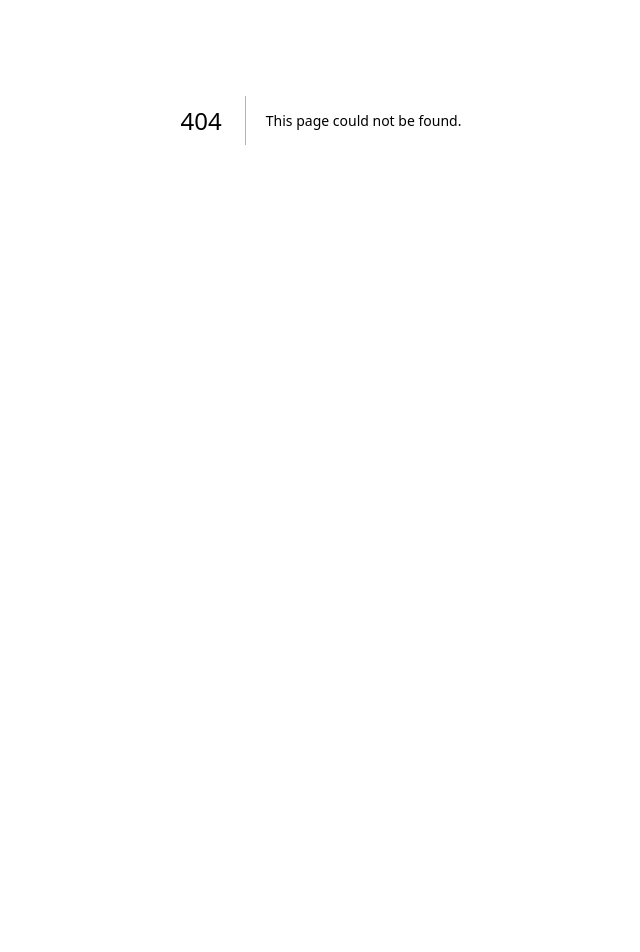
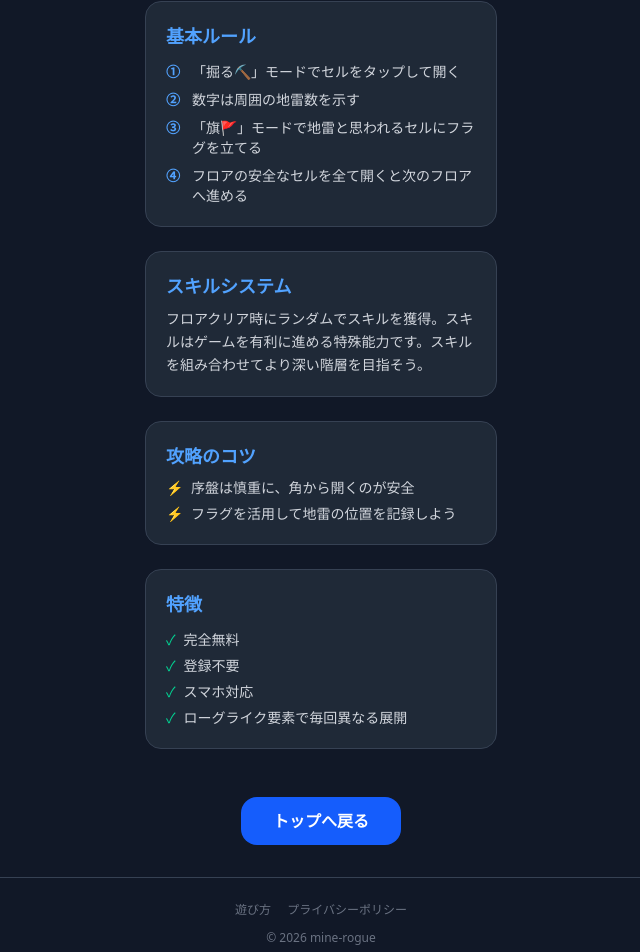
Before and after one commit to kikimi-02-cmd/mine-rogue, a Next.js app: page /how-to-play in a window 1280 px wide. Before the commit this address had no page. Shown: the part 280-1232 px from the top of the page, without its empty margins (319-959 px from the left). Before the commit the page ends 800 px from the top, so only its background shows below. Built offline with nearby package versions, Linux system fonts and the light colour scheme.

Commit message:
feat: add how-to-play page, content enrichment, fix ad placement

```diff
--- /dev/null
+++ b/app/how-to-play/page.tsx
@@ -0,0 +1,83 @@
+import type { Metadata } from 'next';
+import Link from 'next/link';
+import AdBanner from '@/components/AdBanner';
+
+export const metadata: Metadata = {
+  title: 'Mine Rogueの遊び方 | マインスイーパー×ローグライク',
+  description: 'Mine Rogueの遊び方を解説。マインスイーパーとローグライクを融合した無料ブラウザゲームです。地雷を避けてフロアを踏破し、スキルを獲得しながらどこまで深く潜れるか挑戦しよう。',
+};
+
+export default function HowToPlayPage() {
+  return (
+    <div className="min-h-screen bg-[#111827] text-white">
+      <div className="max-w-sm mx-auto px-4 py-8 space-y-6">
+        <h1 className="text-2xl font-black text-center">Mine Rogueの遊び方</h1>
+
+        <section className="bg-[#1F2937] rounded-2xl p-5 border border-gray-700">
+          <h2 className="text-lg font-black text-blue-400 mb-2">Mine Rogueとは</h2>
+          <p className="text-sm text-gray-300 leading-relaxed">
+            マインスイーパーとローグライクを融合したブラウザゲームです。地雷を避けながらフロアを掘り進め、スキルを獲得してより深い階層を目指します。
+          </p>
+        </section>
+
+        <section className="bg-[#1F2937] rounded-2xl p-5 border border-gray-700">
+          <h2 className="text-lg font-black text-blue-400 mb-3">基本ルール</h2>
+          <ol className="space-y-2 text-sm text-gray-300">
+            <li className="flex gap-3">
+              <span className="text-blue-400 font-black shrink-0">①</span>
+              <span>「掘る⛏」モードでセルをタップして開く</span>
+            </li>
+            <li className="flex gap-3">
+              <span className="text-blue-400 font-black shrink-0">②</span>
+              <span>数字は周囲の地雷数を示す</span>
+            </li>
+            <li className="flex gap-3">
+              <span className="text-blue-400 font-black shrink-0">③</span>
+              <span>「旗🚩」モードで地雷と思われるセルにフラグを立てる</span>
+            </li>
+            <li className="flex gap-3">
+              <span className="text-blue-400 font-black shrink-0">④</span>
+              <span>フロアの安全なセルを全て開くと次のフロアへ進める</span>
+            </li>
+          </ol>
+        </section>
+
+        <section className="bg-[#1F2937] rounded-2xl p-5 border border-gray-700">
+          <h2 className="text-lg font-black text-blue-400 mb-2">スキルシステム</h2>
+          <p className="text-sm text-gray-300 leading-relaxed">
+            フロアクリア時にランダムでスキルを獲得。スキルはゲームを有利に進める特殊能力です。スキルを組み合わせてより深い階層を目指そう。
+          </p>
+        </section>
+
+        <section className="bg-[#1F2937] rounded-2xl p-5 border border-gray-700">
+          <h2 className="text-lg font-black text-blue-400 mb-2">攻略のコツ</h2>
+          <ul className="space-y-1.5 text-sm text-gray-300">
+            <li className="flex items-start gap-2"><span className="text-yellow-400 shrink-0">⚡</span><span>序盤は慎重に、角から開くのが安全</span></li>
+            <li className="flex items-start gap-2"><span className="text-yellow-400 shrink-0">⚡</span><span>フラグを活用して地雷の位置を記録しよう</span></li>
+          </ul>
+        </section>
+
+        <section className="bg-[#1F2937] rounded-2xl p-5 border border-gray-700">
+          <h2 className="text-lg font-black text-blue-400 mb-3">特徴</h2>
+          <ul className="space-y-1.5 text-sm text-gray-300">
+            <li className="flex items-center gap-2"><span className="text-emerald-400">✓</span> 完全無料</li>
+            <li className="flex items-center gap-2"><span className="text-emerald-400">✓</span> 登録不要</li>
+            <li className="flex items-center gap-2"><span className="text-emerald-400">✓</span> スマホ対応</li>
+            <li className="flex items-center gap-2"><span className="text-emerald-400">✓</span> ローグライク要素で毎回異なる展開</li>
+          </ul>
+        </section>
+
+        <AdBanner />
+
+        <div className="text-center">
+          <Link
+            href="/"
+            className="inline-block py-3 px-8 rounded-2xl bg-blue-600 hover:bg-blue-500 text-white font-black text-base transition-colors"
+          >
+            トップへ戻る
+          </Link>
+        </div>
+      </div>
+    </div>
+  );
+}
--- a/app/layout.tsx
+++ b/app/layout.tsx
@@ -1,5 +1,6 @@
 import type { Metadata } from 'next';
 import './globals.css';
+import Footer from '@/components/Footer';
 
 export const metadata: Metadata = {
   title: 'Mine Rogue | マインスイーパー×ローグライク',
@@ -22,7 +23,10 @@ export default function RootLayout({ children }: { children: React.ReactNode })
           crossOrigin="anonymous"
         />
       </head>
-      <body className="antialiased bg-[#111827] min-h-screen">{children}</body>
+      <body className="antialiased bg-[#111827] min-h-screen">
+        {children}
+        <Footer />
+      </body>
     </html>
   );
 }
--- a/app/page.tsx
+++ b/app/page.tsx
@@ -10,6 +10,7 @@ import SkillBar from '@/components/SkillBar';
 import SkillSelect from '@/components/SkillSelect';
 import FloorClearScreen from '@/components/FloorClearScreen';
 import GameOverScreen from '@/components/GameOverScreen';
+import Link from 'next/link';
 
 function createInitialState(bestFloor: number): GameState {
   const { size, mineCount } = getFloorConfig(1);
@@ -314,6 +315,16 @@ export default function Page() {
                   旗🚩
                 </button>
               </div>
+{state.floor === 1 && state.firstClick && (
+                <div className="text-center px-2 py-3 space-y-1">
+                  <p className="text-sm text-gray-300 leading-relaxed">
+                    マインスイーパー×ローグライク。地雷を避けてダンジョンを踏破せよ！
+                  </p>
+                  <Link href="/how-to-play" className="inline-block text-xs text-blue-400 underline underline-offset-2 hover:text-blue-300">
+                    遊び方を見る
+                  </Link>
+                </div>
+              )}
               <Board
                 board={state.board}
                 boardSize={state.boardSize}
--- /dev/null
+++ b/src/components/Footer.tsx
@@ -0,0 +1,19 @@
+import Link from 'next/link';
+
+export default function Footer() {
+  return (
+    <footer className="py-6 border-t border-gray-700 bg-[#111827]">
+      <div className="max-w-sm mx-auto px-4 flex flex-col items-center gap-3 text-xs text-gray-500">
+        <div className="flex gap-4">
+          <Link href="/how-to-play" className="hover:text-gray-300 transition-colors">
+            遊び方
+          </Link>
+          <Link href="/privacy" className="hover:text-gray-300 transition-colors">
+            プライバシーポリシー
+          </Link>
+        </div>
+        <p>© 2026 mine-rogue</p>
+      </div>
+    </footer>
+  );
+}
--- a/src/components/SkillSelect.tsx
+++ b/src/components/SkillSelect.tsx
@@ -1,6 +1,5 @@
 import type { Skill } from '@/lib/types';
 import SkillCard from './SkillCard';
-import AdBanner from './AdBanner';
 
 interface Props {
   choices: Skill[];
@@ -21,9 +20,6 @@ export default function SkillSelect({ choices, onSelect, floor }: Props) {
           <SkillCard key={skill.id} skill={skill} onClick={() => onSelect(skill)} />
         ))}
       </div>
-      <div className="w-full max-w-xs">
-        <AdBanner />
-      </div>
     </div>
   );
 }
```
